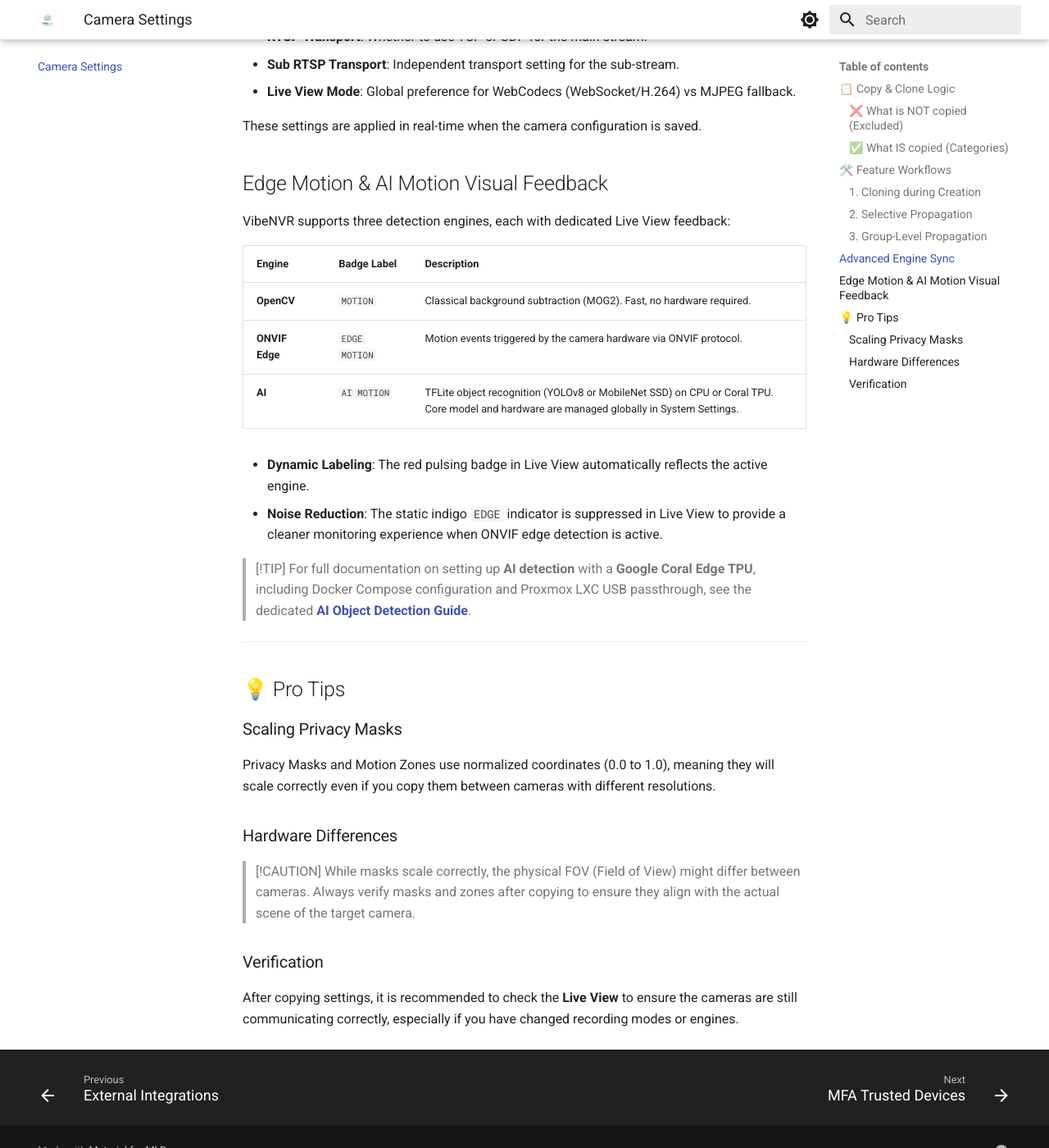
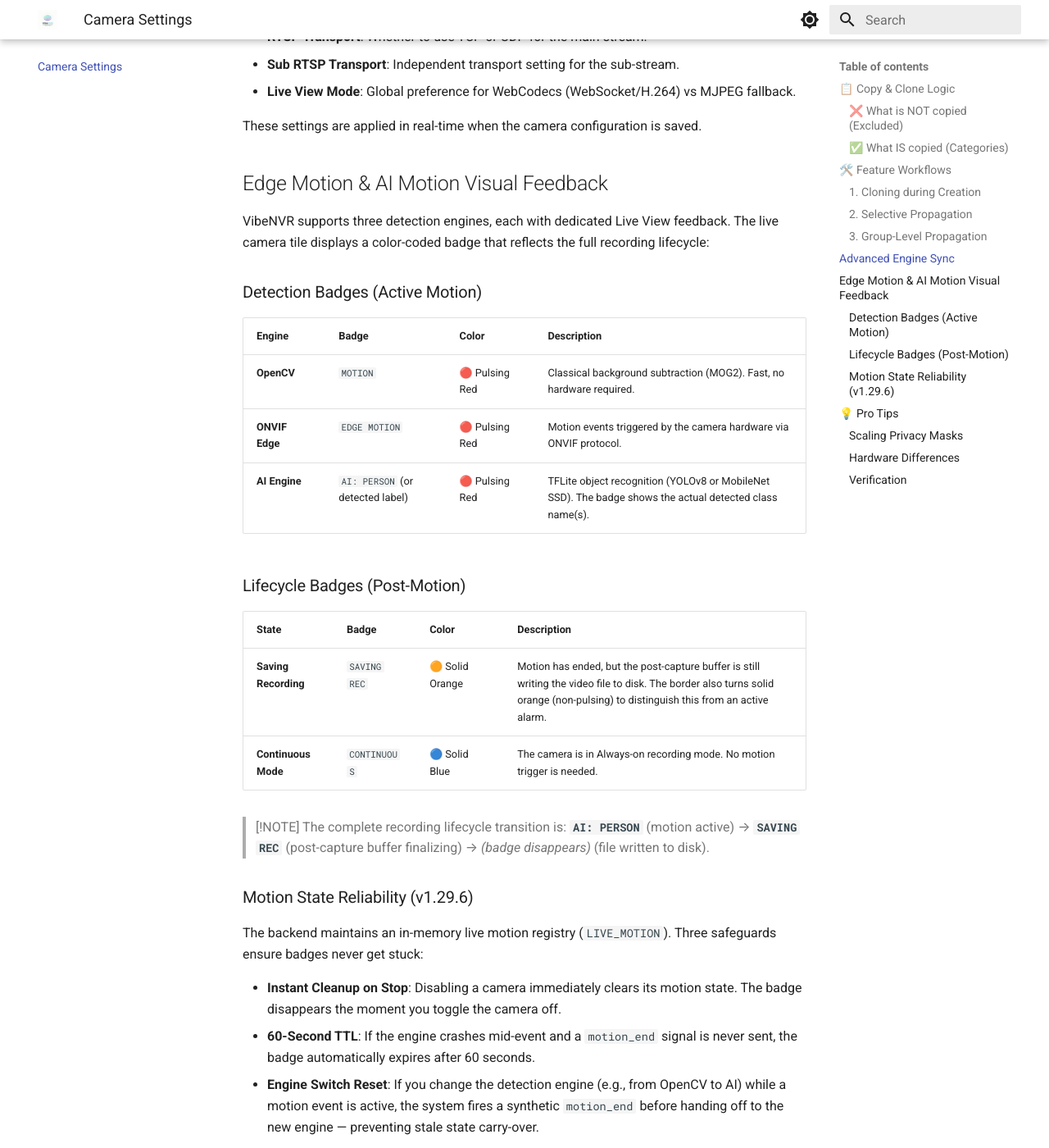
Before and after one commit to spupuz/vibe-nvr-site, an MkDocs documentation site: the page built from markdown_docs/Camera-Settings.md, in a window 1280 px wide and 1400 px high, scrolled down 2179 px. Shown: the whole window at 82% size. Built offline with MkDocs 1.6.1 and Material for MkDocs 9.7.7, drawn with Linux system fonts in a browser that asks for light colours.

Commit message:
docs(sync): sync wiki v1.29.6 — TZ fix note and three-state motion badge lifecycle

```diff
--- a/markdown_docs/Camera-Settings.md
+++ b/markdown_docs/Camera-Settings.md
@@ -36,10 +36,10 @@
 
 ## 🛠️ Feature Workflows
 
-- [Selective Propagation](#selective-propagation)
-- [Camera Cloning](#camera-cloning)
+- [Selective Propagation](#2-selective-propagation)
+- [Camera Cloning](#1-cloning-during-creation)
 - [Advanced Engine Sync](#advanced-engine-sync)
-- [Edge Motion Visual Feedback](#edge-motion-visual-feedback)
+- [Edge Motion Visual Feedback](#edge-motion-ai-motion-visual-feedback)
 - [💡 Pro Tips](#pro-tips)
 
 ### 1. Cloning during Creation
@@ -70,16 +70,33 @@
 
 ## Edge Motion & AI Motion Visual Feedback
 
-VibeNVR supports three detection engines, each with dedicated Live View feedback:
+VibeNVR supports three detection engines, each with dedicated Live View feedback. The live camera tile displays a color-coded badge that reflects the full recording lifecycle:
 
-| Engine | Badge Label | Description |
-|--------|-------------|-------------|
-| **OpenCV** | `MOTION` | Classical background subtraction (MOG2). Fast, no hardware required. |
-| **ONVIF Edge** | `EDGE MOTION` | Motion events triggered by the camera hardware via ONVIF protocol. |
-| **AI** | `AI MOTION` | TFLite object recognition (YOLOv8 or MobileNet SSD) on CPU or Coral TPU. Core model and hardware are managed globally in System Settings. |
+### Detection Badges (Active Motion)
 
-- **Dynamic Labeling**: The red pulsing badge in Live View automatically reflects the active engine.
-- **Noise Reduction**: The static indigo `EDGE` indicator is suppressed in Live View to provide a cleaner monitoring experience when ONVIF edge detection is active.
+| Engine | Badge | Color | Description |
+|--------|-------|-------|-------------|
+| **OpenCV** | `MOTION` | 🔴 Pulsing Red | Classical background subtraction (MOG2). Fast, no hardware required. |
+| **ONVIF Edge** | `EDGE MOTION` | 🔴 Pulsing Red | Motion events triggered by the camera hardware via ONVIF protocol. |
+| **AI Engine** | `AI: PERSON` (or detected label) | 🔴 Pulsing Red | TFLite object recognition (YOLOv8 or MobileNet SSD). The badge shows the actual detected class name(s). |
+
+### Lifecycle Badges (Post-Motion)
+
+| State | Badge | Color | Description |
+|-------|-------|-------|-------------|
+| **Saving Recording** | `SAVING REC` | 🟠 Solid Orange | Motion has ended, but the post-capture buffer is still writing the video file to disk. The border also turns solid orange (non-pulsing) to distinguish this from an active alarm. |
+| **Continuous Mode** | `CONTINUOUS` | 🔵 Solid Blue | The camera is in Always-on recording mode. No motion trigger is needed. |
+
+> [!NOTE]
+> The complete recording lifecycle transition is: **`AI: PERSON`** (motion active) → **`SAVING REC`** (post-capture buffer finalizing) → *(badge disappears)* (file written to disk).
+
+### Motion State Reliability (v1.29.6)
+
+The backend maintains an in-memory live motion registry (`LIVE_MOTION`). Three safeguards ensure badges never get stuck:
+
+- **Instant Cleanup on Stop**: Disabling a camera immediately clears its motion state. The badge disappears the moment you toggle the camera off.
+- **60-Second TTL**: If the engine crashes mid-event and a `motion_end` signal is never sent, the badge automatically expires after 60 seconds.
+- **Engine Switch Reset**: If you change the detection engine (e.g., from OpenCV to AI) while a motion event is active, the system fires a synthetic `motion_end` before handing off to the new engine — preventing stale state carry-over.
 
 > [!TIP]
 > For full documentation on setting up **AI detection** with a **Google Coral Edge TPU**, including Docker Compose configuration and Proxmox LXC USB passthrough, see the dedicated **[AI Object Detection Guide](AI-Detection.md)**.
```
Also changed, not shown: docs/Camera-Settings/index.html (+113 -10 lines), docs/Configuration/index.html (+8 -1 lines), docs/Localization/index.html (+5 -4 lines), markdown_docs/Configuration.md (+7 -1 lines), markdown_docs/Localization.md (+4 -3 lines), docs/search/search_index.json, 1 other file.
